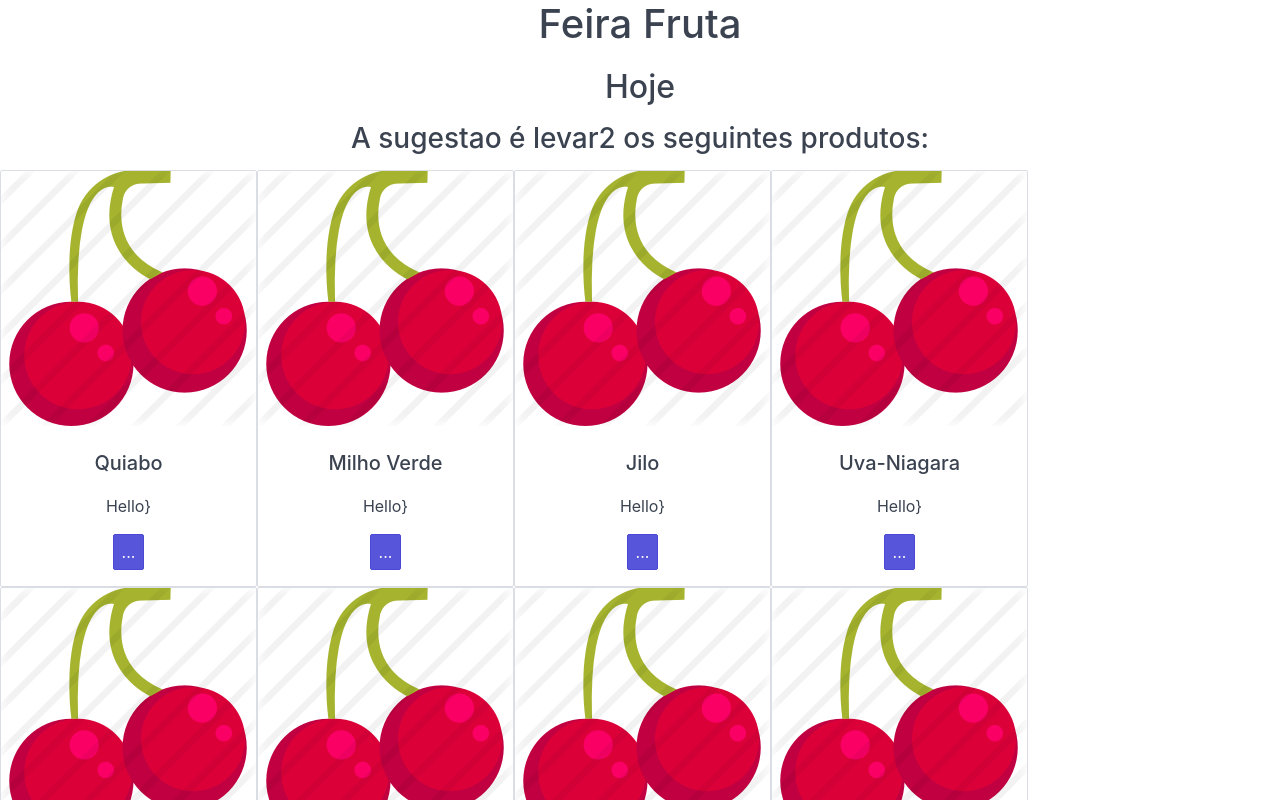
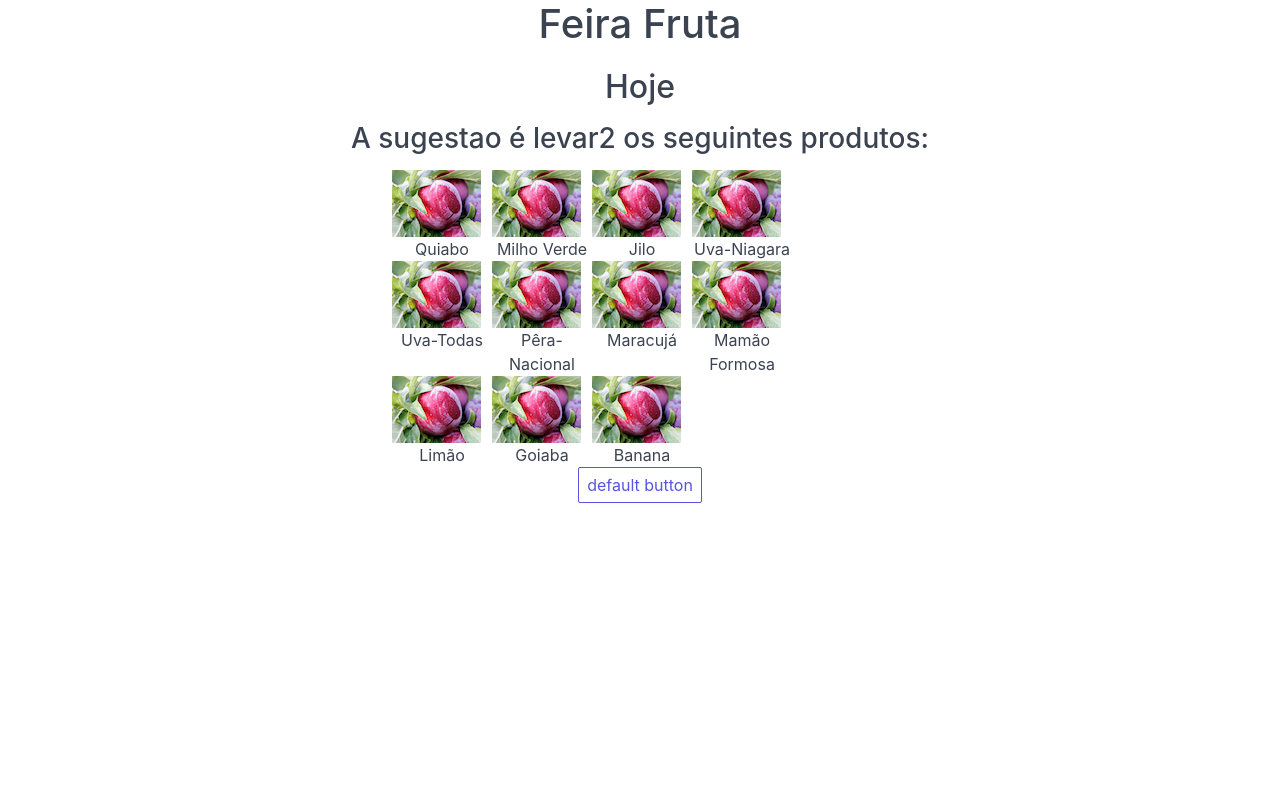
Before and after one commit to hvhallmann/fruit-fair-react, a React (Create React App) app: page / in a window 1280 px wide. Shown: the top 800 px of the page. Built offline with nearby package versions, Linux system fonts and the light colour scheme.

Commit message:
fixing position and image sizes

```diff
--- /dev/null
+++ b/src/Card.css
@@ -0,0 +1,7 @@
+.img-align {
+  align-self: center;
+}
+
+.card-size {
+  width: 100px;
+}
--- a/src/Card.jsx
+++ b/src/Card.jsx
@@ -1,21 +1,18 @@
 import React, { Component } from 'react';
-import imgCat from './assets/images/captura.png';
+import imgCat from './assets/images/uva-pera.png';
+import cardss from './Card.css';
 
+// A imagem tem 11,3cm width por 8,51cm d height
+// com resolution de 7,87 pixel/cml
+// 18KB
 class Card extends Component {
   render() {
-    return <div className="card">
-    <div className="card-image">
+    return <div className="card-size">
+    <div className="card-image img-align">
       <img src={imgCat} alt="cat" className="img-responsive"/>
     </div>
-    <div className="card-header">
-      <div className="card-title h5">{this.props.title}</div>
-      <div className="card-subtitle text-gray">{this.props.subtitle}</div>
-    </div>
-    <div className="card-body">
-      {this.props.content}}
-    </div>
     <div className="card-footer">
-      <button className="btn btn-primary">...</button>
+      <div className="card-title h7">{this.props.title}</div>
     </div>
   </div>;
   }
--- a/src/Cards.jsx
+++ b/src/Cards.jsx
@@ -14,9 +14,9 @@
 
   render() {
     const listItems = this.state.data && this.state.data.map((name, index) =>
-      <Card key={name + index} className="column col-3" title={name} content="Hello" />);
+      <Card key={name + index} className="column col-xs-3" title={name} />);
     return (
-      <div className="container">
+      <div className="container grid-xs">
         <div className="columns">
           {listItems}
         </div>
```
Also changed, not shown: src/assets/images/uva-pera.png (added), 1 other file (tests, documents, lock files or other folders).
